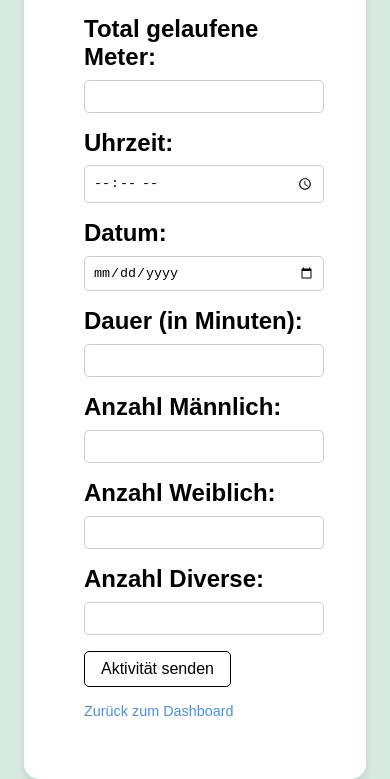
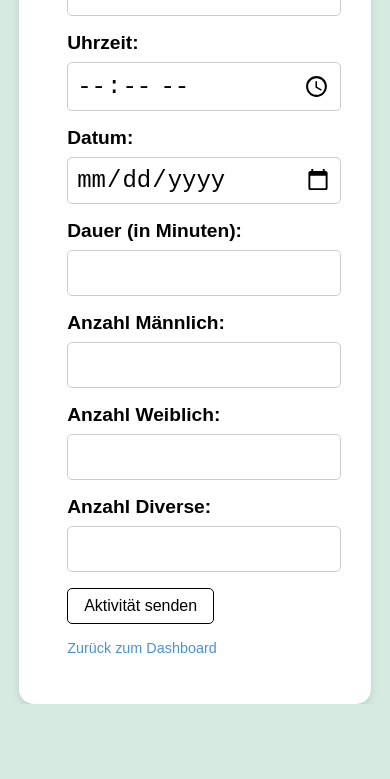
Before and after one commit to mwb28/around-ch-railway-prototyp, a website: page frontend/views/aktivitaet-input.html in a window 390 px wide. Shown: the part 275-1054 px from the top of the page. After the commit the page ends 979 px from the top, so only its background shows below. Drawn offline with Linux system fonts and the light colour scheme.

Commit message:
style new

```diff
--- a/frontend/assets/css/styles.css
+++ b/frontend/assets/css/styles.css
@@ -69,6 +69,7 @@ h2 {
 
 
 .input-group {
+
   margin-bottom: 1rem;
   text-align: left;
 }
@@ -80,6 +81,7 @@ h2 {
 }
 
 .input-group input {
+  font-size: 1.5rem;
   width: 100%;
   padding: 0.5rem;
   border: 1px solid #ccc;
@@ -736,8 +738,8 @@ h2 {
     font-size: 14px;
     padding: 6px;
   }
-  .activity-card, .class-registration-card, .changepw-card , .login-card {
-    font-size: 1.5rem;
+  .activity-card {
+    font-size: 1.2rem;
     padding: 2.5em;
   }
 }
```
